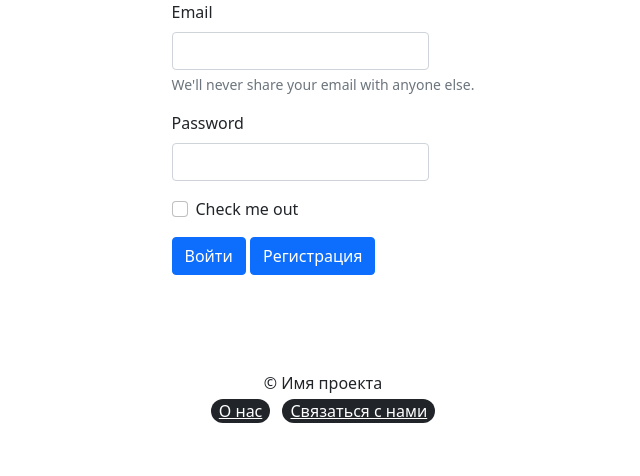
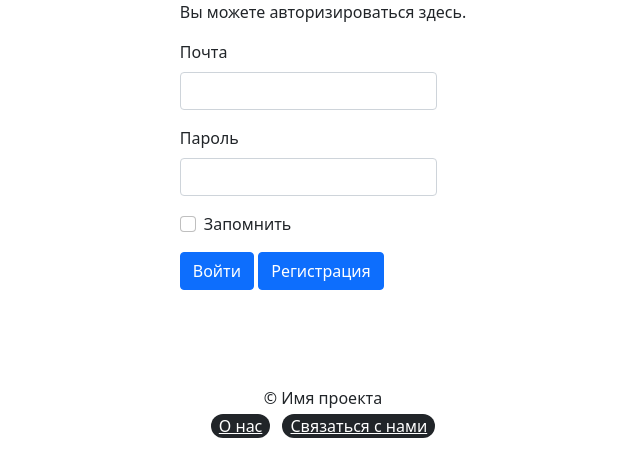
Before and after one commit to Kenhqq/Progect1, a Flask app: page /login in a window 1280 px wide. Shown: the top 476 px of the page, without its empty margins (317-957 px from the left). Run offline with Flask 2, Linux system fonts and the light colour scheme.

Commit message:
Added route login

```diff
--- a/Project/main.py
+++ b/Project/main.py
@@ -27,7 +27,7 @@ def forgot_pass_post():
     email = request.form.get('email')
     user = User.query.filter_by(email=email).first()
     if user:
-        msg = Message('Забыли пароль?',
+        msg = Message('Забыли логин или пароль?',
                       sender='Watch2Gether',
                       recipients = [email])
     return email
@@ -36,3 +36,24 @@ def forgot_pass_post():
 @main.route('/index')
 def index():
     return render_template('index.html', hasNav= True)
+
+
+@main.route('/login', methods=['POST'])
+def login_email():
+    email = request.form.get('email')
+    user = User.query.filter_by(email=email).first()
+    if user:
+        msg = Message('Забыли логин?',
+                      sender='Watch2Gether',
+                      recipients = [email])
+    return email
+
+
+def login_pass():
+    password = request.form.get('password')
+    user = User.query.filter_by(password=password).first()
+    if user:
+        msg = Message('Забыли пароль?',
+                      sender='Watch2Gether',
+                      recipients=[email])
+    return email
--- a/Project/templates/login.html
+++ b/Project/templates/login.html
@@ -3,18 +3,18 @@
 <title>Войти</title>
 <div class="d-flex justify-content-center">
     <form action="/login" method="post">
+      <p>Вы можете авторизироваться здесь.</p>
       <div class="mb-3">
-        <label for="exampleInputEmail1" class="form-label">Email</label>
+        <label for="exampleInputEmail1" class="form-label">Почта</label>
         <input name="email" type="email" class="form-control w-auto" id="exampleInputEmail1" aria-describedby="emailHelp">
-        <div id="emailHelp" class="form-text">We'll never share your email with anyone else.</div>
       </div>
       <div class="mb-3">
-        <label for="exampleInputPassword1" class="form-label">Password</label>
+        <label for="exampleInputPassword1" class="form-label">Пароль</label>
         <input name="password" type="password" class="form-control w-auto" id="exampleInputPassword1">
       </div>
       <div class="mb-3 form-check">
         <input name="remember_me" type="checkbox" class="form-check-input" id="exampleCheck1">
-        <label  class="form-check-label" for="exampleCheck1">Check me out</label>
+        <label  class="form-check-label" for="exampleCheck1">Запомнить</label>
       </div>
       <button type="submit" class="btn btn-primary">Войти</button>
       <a href="/register" class="btn btn-primary">Регистрация</a>
```
